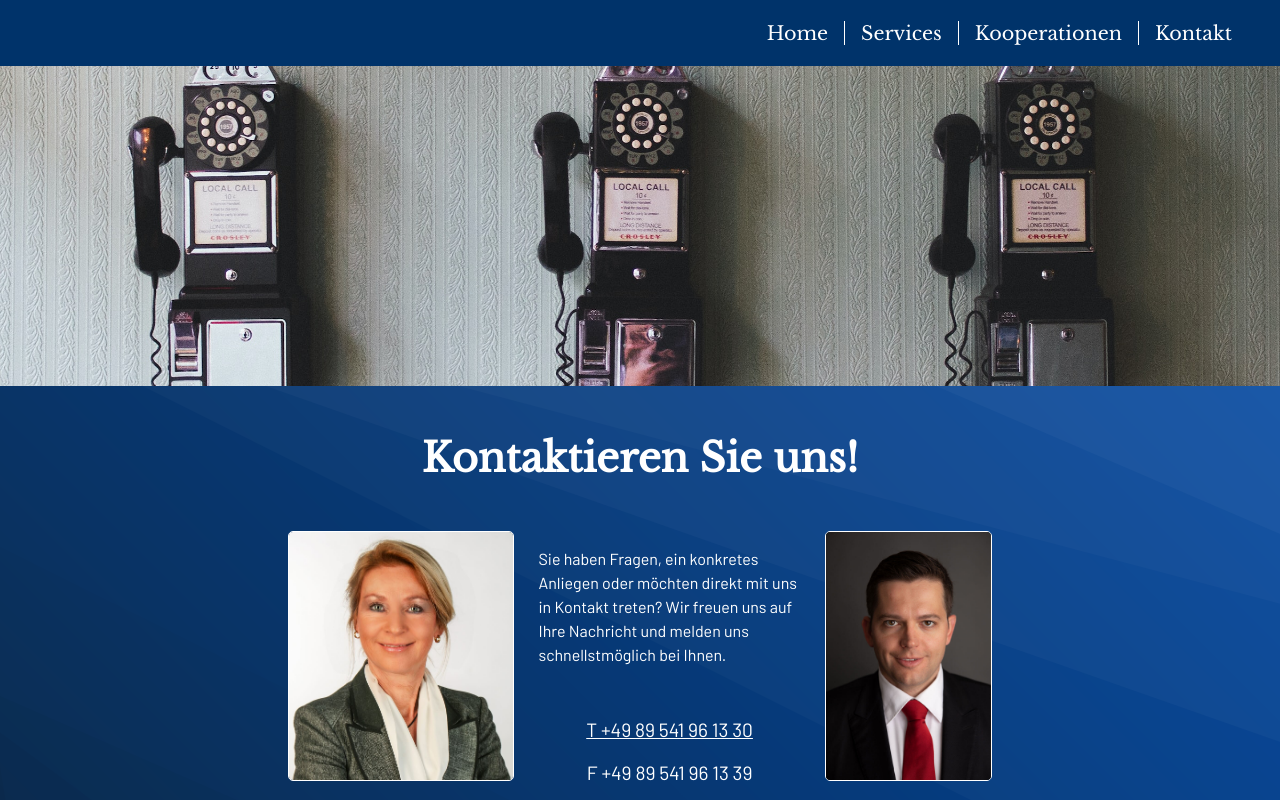
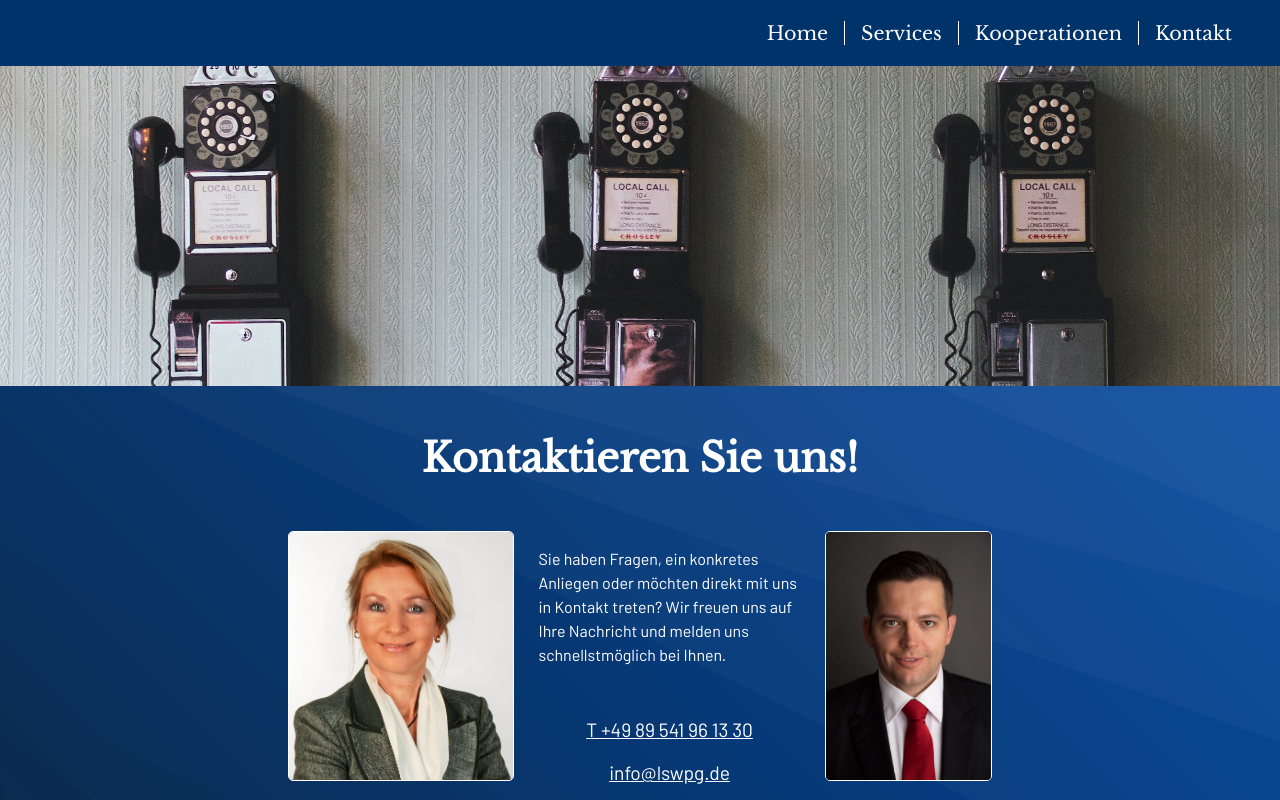
Before and after one commit to YinFromWuHanklan/lswpg.de, a SvelteKit app: page /kontakt in a window 1280 px wide. Shown: the top 800 px of the page. Built offline with nearby package versions, Linux system fonts and the light colour scheme.

Commit message:
add netly.toml

```diff
--- a/src/routes/kontakt/+page.svelte
+++ b/src/routes/kontakt/+page.svelte
@@ -28,7 +28,6 @@
 				<p>Sie haben Fragen, ein konkretes Anliegen oder möchten direkt mit uns in Kontakt treten? Wir freuen uns auf Ihre Nachricht und melden uns schnellstmöglich bei Ihnen.</p>
 				<div class="cta_details">
 					<p class="cta_link"><a href="tel:+4989541961330">T +49 89 541 96 13 30</a></p>
-					<p>F +49 89 541 96 13 39</p>
 					<p class="cta_link"><a href="mailto:info@lswpg.de">info@lswpg.de</a></p>
 				</div>
 			</div>
```
Also changed, not shown: 1 other file (tests, documents, lock files or other folders).
